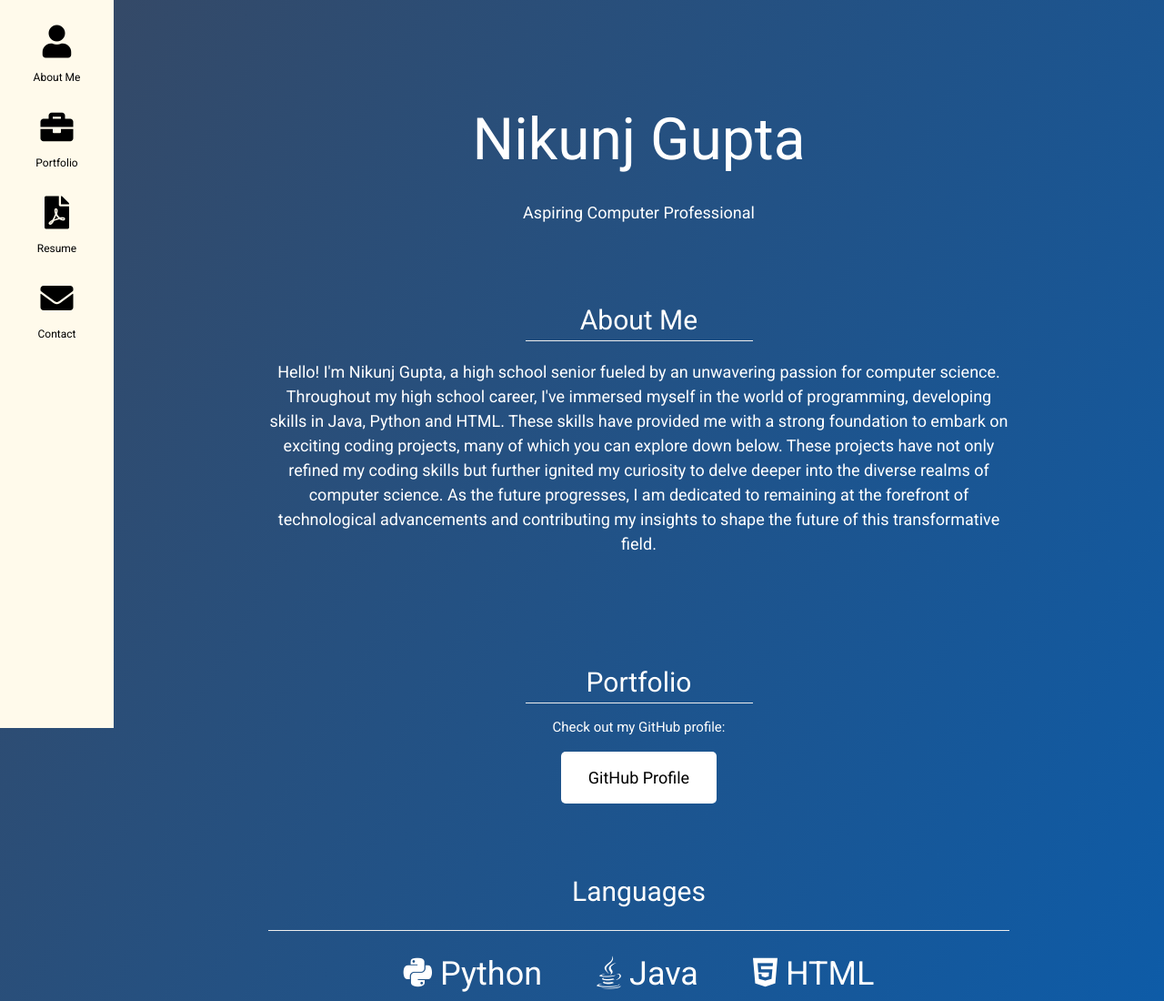
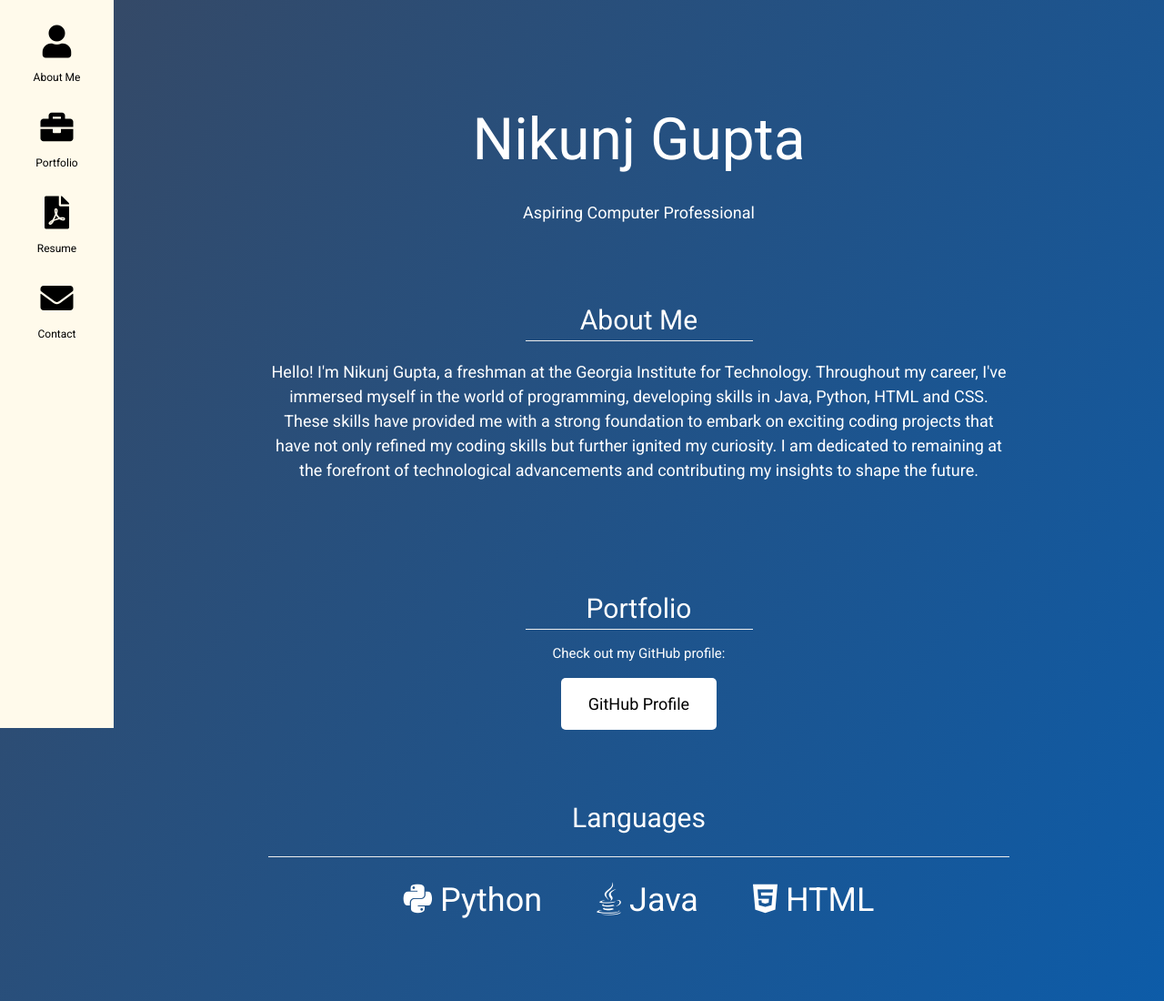
Before and after one commit to nikunjgupta1/nikunjgupta1.github.io, a plain HTML site: page index.html in a window 1280 px wide. Shown: the top 1100 px of the page at 91% size. Drawn offline with nearby package versions, Linux system fonts and the light colour scheme.

Commit message:
Update index.html

```diff
--- a/index.html
+++ b/index.html
@@ -206,12 +206,7 @@
             </div>
             <div class="section-content">
                 <hr>
-                <p>Hello! I'm Nikunj Gupta, a high school senior fueled by an unwavering passion for computer science. Throughout my
-                    high school career, I've immersed myself in the world of programming, developing skills in Java, Python and HTML.
-                    These skills have provided me with a strong foundation to embark on exciting coding projects, many of which you can
-                    explore down below. These projects have not only refined my coding skills but further ignited my curiosity to delve
-                    deeper into the diverse realms of computer science. As the future progresses, I am dedicated to remaining at the forefront
-                    of technological advancements and contributing my insights to shape the future of this transformative field.
+                <p>Hello! I'm Nikunj Gupta, a freshman at the Georgia Institute for Technology. Throughout my career, I've immersed myself in the world of programming, developing skills in Java, Python, HTML and CSS. These skills have provided me with a strong foundation to embark on exciting coding projects that have not only refined my coding skills but further ignited my curiosity. I am dedicated to remaining at the forefront of technological advancements and contributing my insights to shape the future.
                 </p>
             </div>
         </div>
```
